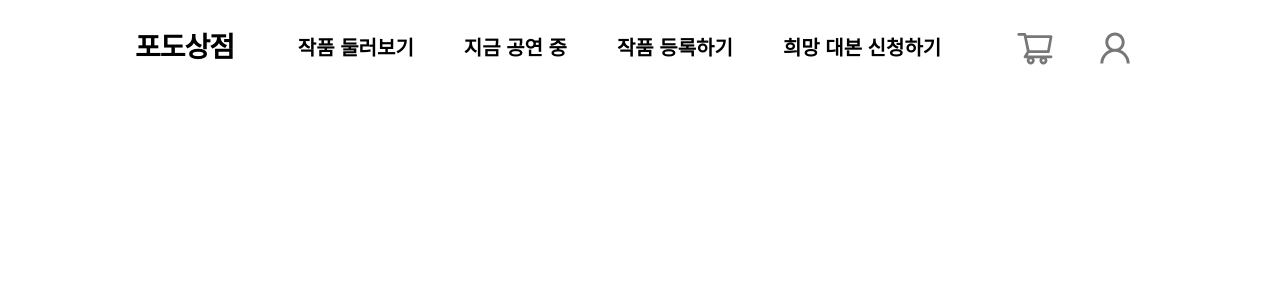
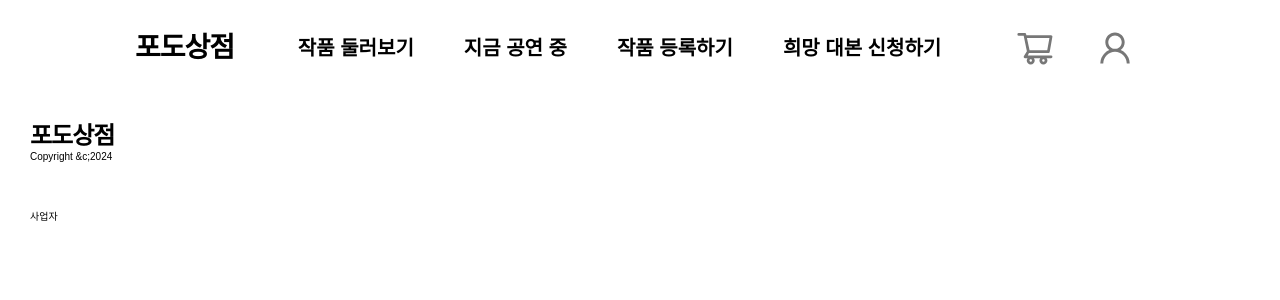
Before and after one commit to game240/FE, a React (Vite) app: page / in a window 1280 px wide. Shown: the top 300 px of the page. Built offline with nearby package versions, Linux system fonts and the light colour scheme.

Commit message:
FEAT : Footer 구현

```diff
--- a/src/App.tsx
+++ b/src/App.tsx
@@ -2,6 +2,7 @@ import { ThemeProvider } from "styled-components";
 import GlobalStyle from "@/styles/globalStyle";
 import theme from "./styles/fontWeight";
 import { Nav } from "./components";
+import Footer from "./components/atom/Footer";
 
 function App() {
   return (
@@ -9,6 +10,7 @@ function App() {
       <ThemeProvider theme={theme}>
         <GlobalStyle />
         <Nav />
+        <Footer />
       </ThemeProvider>
     </>
   );
--- /dev/null
+++ b/src/components/atom/Footer/index.tsx
@@ -0,0 +1,15 @@
+import * as S from "./style";
+
+const Footer = () => {
+  return (
+    <S.Container>
+      <div>
+        <h4>포도상점</h4>
+        <p>Copyright &c;2024</p>
+      </div>
+      <div>사업자</div>
+    </S.Container>
+  );
+};
+
+export default Footer;
--- /dev/null
+++ b/src/components/atom/Footer/style.ts
@@ -0,0 +1,10 @@
+import { FlexColumnBetween } from "@/styles/flex";
+import styled from "styled-components";
+
+export const Container = styled.div`
+  max-width: 146rem;
+  margin: 0 auto;
+  ${FlexColumnBetween};
+  gap: 50px;
+  padding: 2.5rem 3rem;
+`;
```
